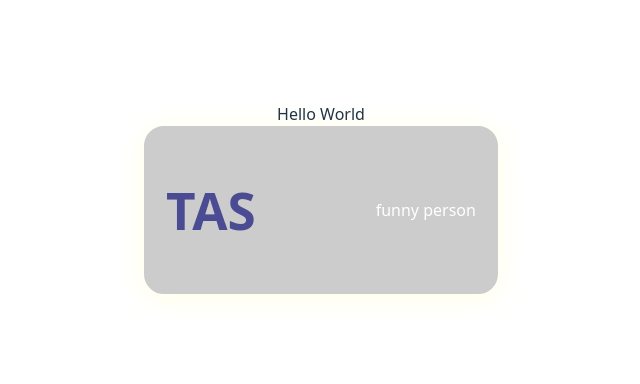
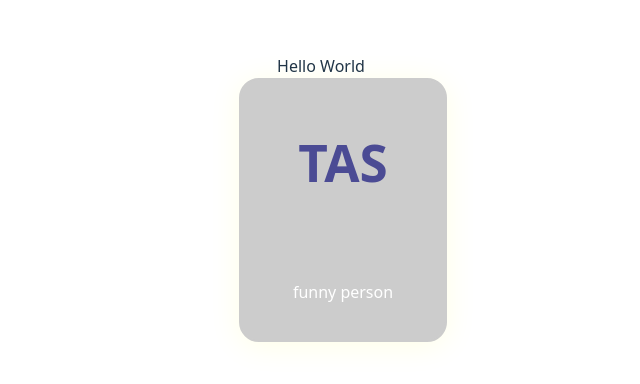
Before and after one commit to tasmiachow/codepath-prework, a React (Vite) app in the folder creatorverse/: page / in a window 1280 px wide. Shown: the part 202-586 px from the top of the page, without its empty margins (319-959 px from the left). Built offline with nearby package versions, Linux system fonts and the light colour scheme; some icons are missing.

Commit message:
flex column

```diff
--- a/creatorverse/src/components/Card.module.css
+++ b/creatorverse/src/components/Card.module.css
@@ -1,5 +1,6 @@
 .cardContainer{
     display:flex;
+    width:100%;
     border-radius: 20px;
     border: 2px solid #ccc;
     align-items: center;
@@ -7,6 +8,9 @@
     background-color: #ccc;
     color:white;
     box-shadow: 0 4px 30px rgba(255,255,0, 0.1);
+    justify-content: center;
+    flex-direction: column;
+
 }
 
 .cardContainer h1{
```
